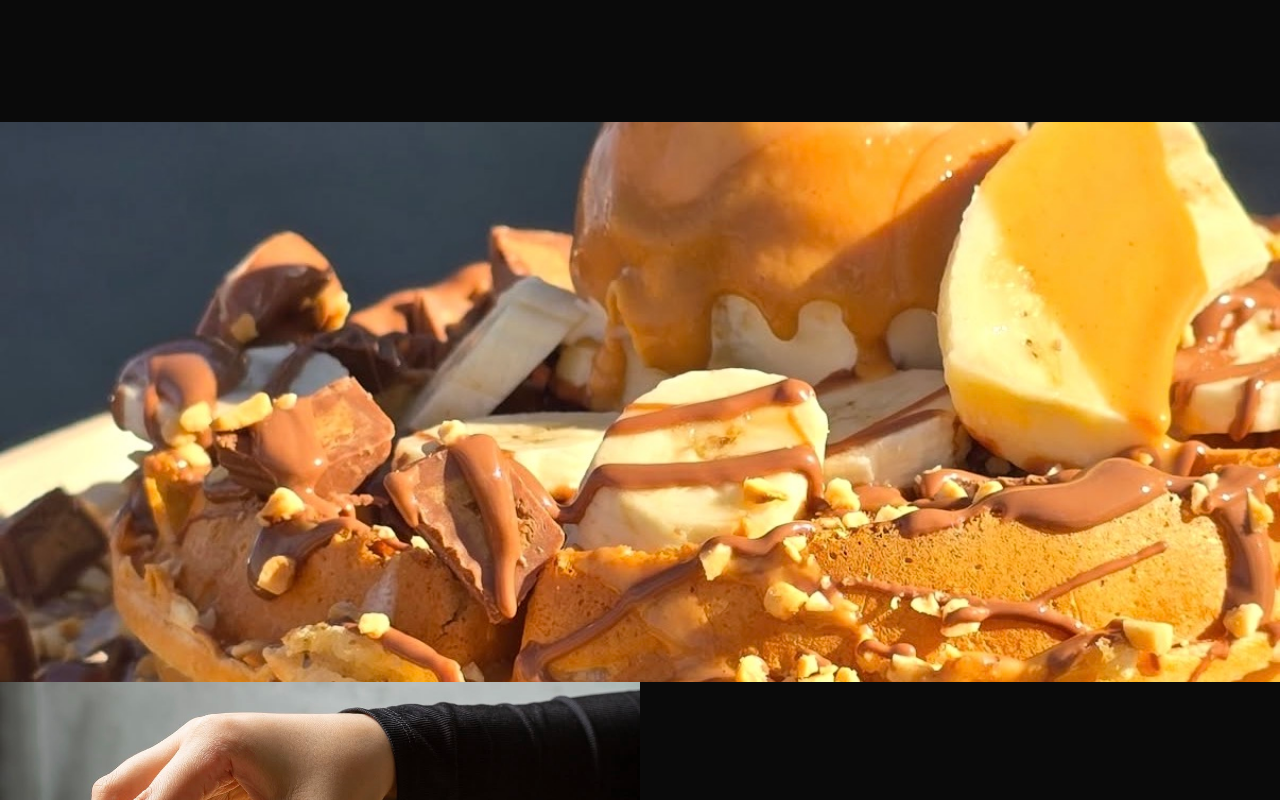
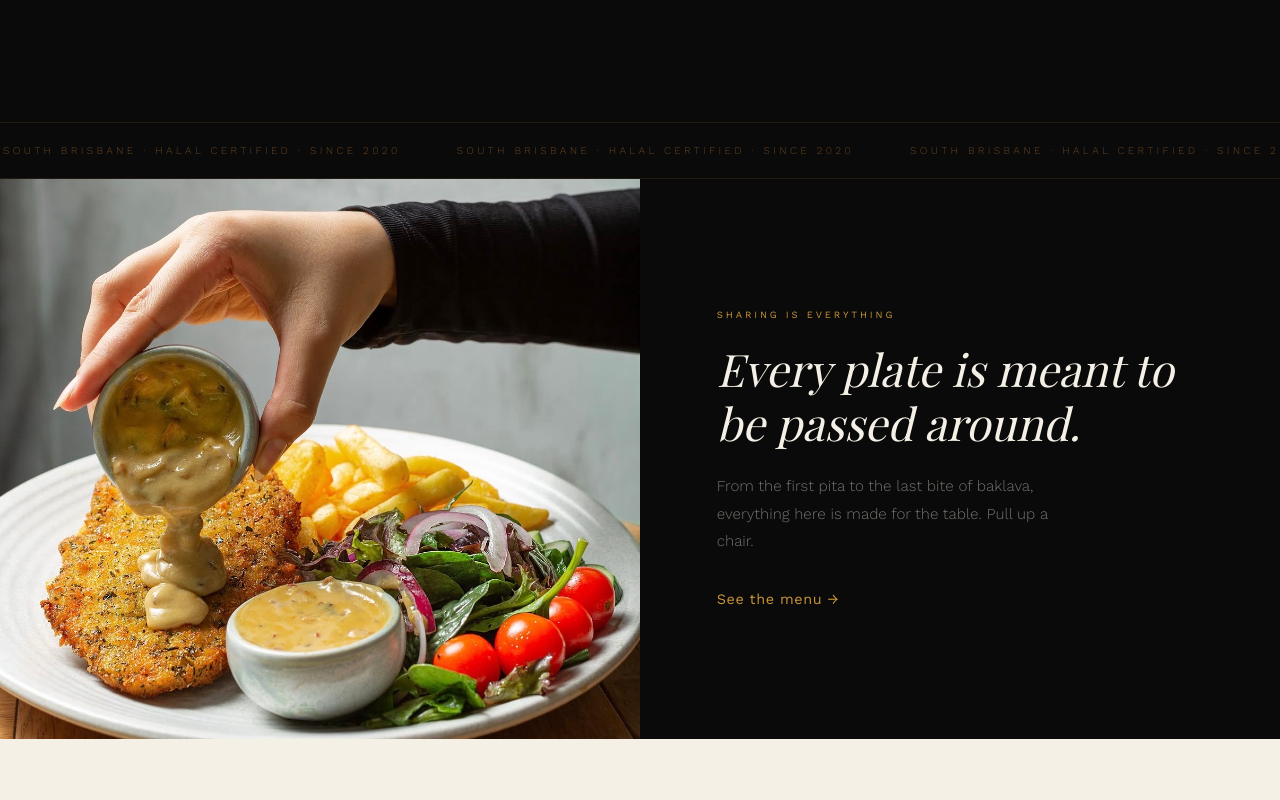
Before and after one commit to Wissko/micasa-cafe-v2, a Next.js app: page / in a window 1280 px wide. Shown: the part 1260-2060 px from the top of the page. Built offline with nearby package versions, Linux system fonts and the light colour scheme; a web font is replaced by a local one.

Commit message:
feat: replace full-bleed photo with caramel marquee separator

```diff
--- a/app/page.tsx
+++ b/app/page.tsx
@@ -183,21 +183,36 @@ export default function Home() {
         </div>
       </section>
 
-      {/* ─── PHOTO FULL-BLEED ─── */}
-      <section style={{
-        position: 'relative',
-        width: '100%',
-        height: '70vh',
+      {/* ─── MARQUEE SEPARATOR ─── */}
+      <div style={{
+        background: 'var(--bg)',
         overflow: 'hidden',
+        borderTop: '1px solid rgba(212,136,58,0.12)',
+        borderBottom: '1px solid rgba(212,136,58,0.12)',
+        padding: '1.25rem 0',
       }}>
-        <Image
-          src="/images/IMG_5794.jpeg"
-          alt="Mi Casa Cafe atmosphere"
-          fill
-          unoptimized
-          style={{ objectFit: 'cover', objectPosition: 'center' }}
-        />
-      </section>
+        <div style={{
+          display: 'flex',
+          width: 'max-content',
+          animation: 'carousel-scroll 24s linear infinite',
+          gap: '0',
+        }}>
+          {Array.from({ length: 12 }).map((_, i) => (
+            <span key={i} style={{
+              fontFamily: 'Work Sans, sans-serif',
+              fontWeight: 300,
+              fontSize: '0.65rem',
+              letterSpacing: '0.32em',
+              textTransform: 'uppercase',
+              color: 'rgba(212,136,58,0.45)',
+              paddingRight: '3.5rem',
+              whiteSpace: 'nowrap',
+            }}>
+              South Brisbane · Halal Certified · Since 2020
+            </span>
+          ))}
+        </div>
+      </div>
 
       {/* ─── SPLIT 50/50 ─── */}
       <section style={{
```
